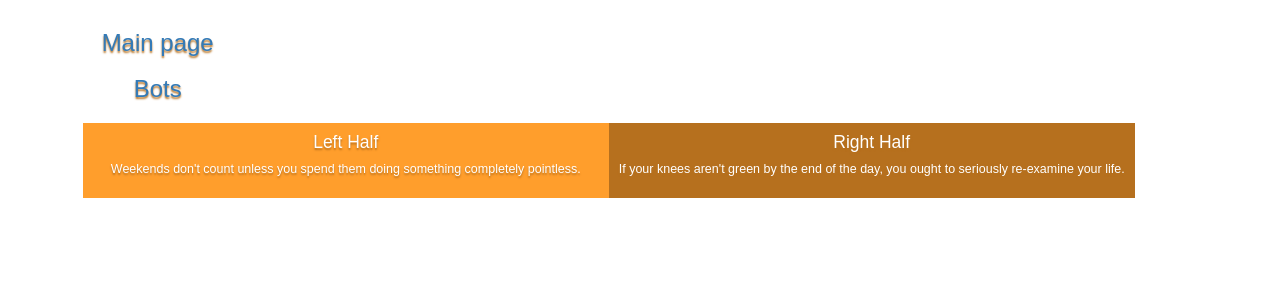
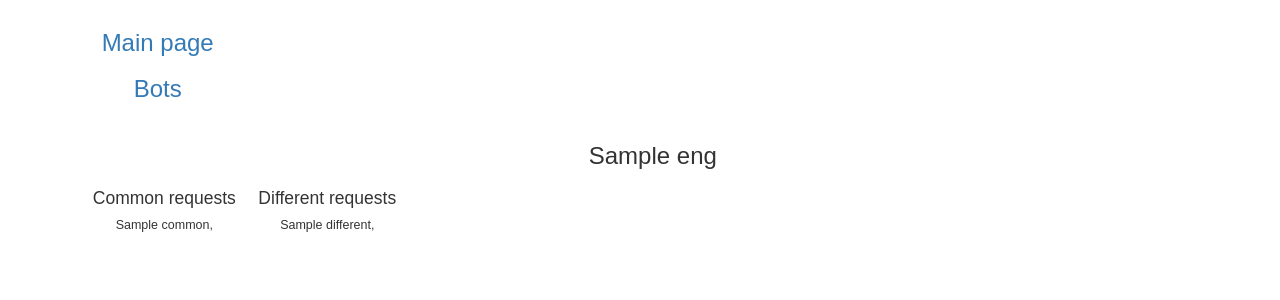
Before and after one commit to doctorblinch/site-engine-scrapper, a Flask app: template app/templates/compare.html in a window 1280 px wide. Shown: the top 300 px of the page. Run offline with Flask 2, Linux system fonts and the light colour scheme; the template is opened without the code that fills it: most values are stand-ins (such as "Sample title", 1, 10 or a date in 2020); some libraries are stand-ins or nearby versions.

Commit message:
Bot page history update, compare page in process

```diff
--- a/app/templates/base.html
+++ b/app/templates/base.html
@@ -2,6 +2,12 @@
 <html lang="en" dir="ltr">
   <head>
     <meta charset="utf-8">
+    <style media="screen">
+      td{
+        min-width: 50px;
+        margin-left: 100px;
+      }
+    </style>
     <title>Search engine parser</title>
     <link rel="stylesheet" href="https://maxcdn.bootstrapcdn.com/bootstrap/3.4.0/css/bootstrap.min.css">
     <script src="https://ajax.googleapis.com/ajax/libs/jquery/3.4.1/jquery.min.js"></script>
--- a/app/templates/compare.html
+++ b/app/templates/compare.html
@@ -8,12 +8,10 @@ html, body, section, div {
 }
 
 body {
-  color: #fff;
   font-family: sans-serif;
   font-size: 1.25rem;
   line-height: 150%;
   text-align: center;
-  text-shadow: 0 2px 2px #b6701e;
 }
 
 h1 {
@@ -35,28 +33,27 @@ div {
   width: 50%;
   padding: 1rem;
 }
-
-.left-half {
-  background: #ff9e2c;
-}
-
-.right-half {
-  background: #b6701e;
-}
 </style>
+{% for eng in cmp%}
+<h3>{{ eng }}</h3>
 <section class="container">
-  <div class="left-half">
+  <div>
     <article>
-      <h1>Left Half</h1>
-      <p>Weekends don't count unless you spend them doing something completely pointless.</p>
+      <h1>Common requests</h1>
+      {% for i in cmp[eng]['common']%}
+      {{ i }},
+      {% endfor %}
     </article>
   </div>
-  <div class="right-half">
+  <div>
     <article>
-      <h1>Right Half</h1>
-      <p>If your knees aren't green by the end of the day, you ought to seriously re-examine your life.</p>
+      <h1>Different requests</h1>
+      {% for i in cmp[eng]['different']%}
+      {{ i }},
+      {% endfor %}
     </article>
   </div>
 </section>
+{% endfor %}
 
 {% endblock %}
--- a/start.py
+++ b/start.py
@@ -2,4 +2,4 @@ from app import app
 
 
 if __name__ == '__main__':
-    app.run()
+    app.run(debug=True)
```
Also changed, not shown: app/routes.py (+40 -1 lines), app/templates/bot.html (+11 -3 lines), 1 other file.
